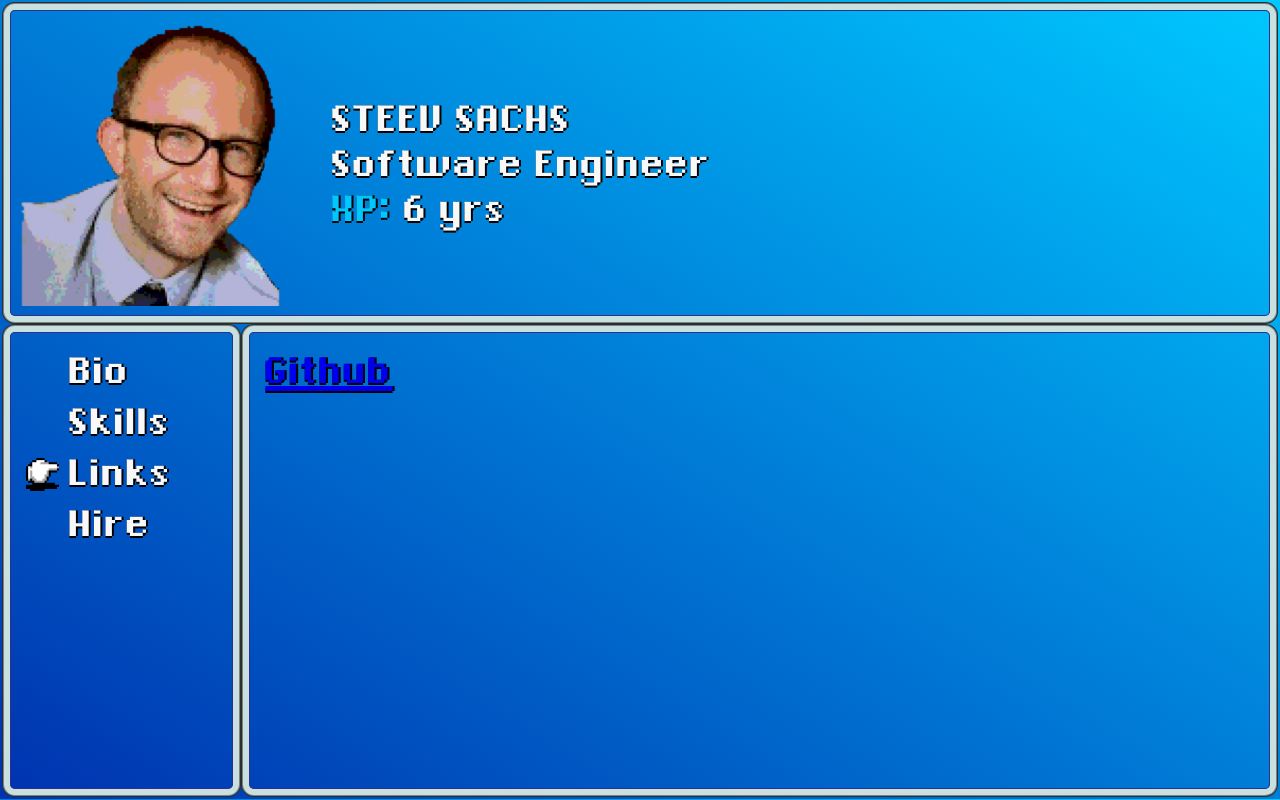
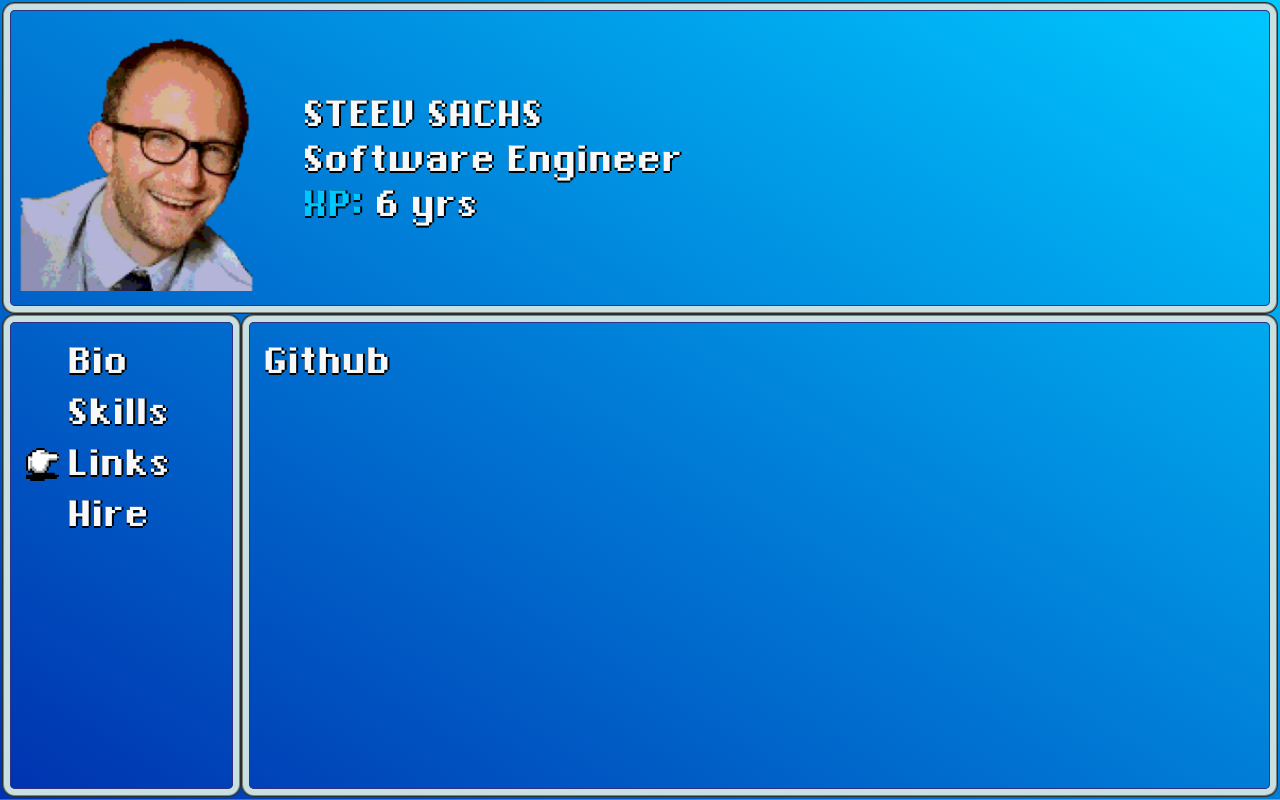
Before and after one commit to steevsachs/steevdev, a React app: page /bio in a window 1280 px wide. Both pictures are taken after a click on the element "Links". Built offline with nearby package versions, Linux system fonts and the light colour scheme; a web font is replaced by a local one.

Commit message:
Fix styles for ios

```diff
--- a/src/components/App.tsx
+++ b/src/components/App.tsx
@@ -7,6 +7,8 @@ import MenuContent from './MenuContent'
 import Portrait from './Portrait'
 import React from 'react'
 import Navigation from './Navigation'
+import Bio from '../modules/bio/components/Bio'
+import Links from '../modules/links/components/Links'
 
 const styles = {
   body: {
@@ -43,7 +45,7 @@ const App: React.FC = () => (
       <div className={styles.section}>
         <MenuContainer className={styles.header}>
           <Portrait />
-          <MenuContent>
+          <MenuContent className={css({ display: 'flex', flexGrow: 1 })}>
             <div>STEEV SACHS</div>
             <div>Software Engineer</div>
             <div>
@@ -63,26 +65,8 @@ const App: React.FC = () => (
             match: { params: { navItem: NavItems } }
           }) => <Navigation selected={navItem} />}
         />
-        <Route
-          path={`/${NavItems.Bio}`}
-          render={() => (
-            <MenuContainer className={styles.main}>
-              <div>
-                Full stack engineer seeking opportunities to contribute to the development of
-                efficient, innovative, high-quality software and processes as part of a team of
-                passionate professionals who love their jobs and their products
-              </div>
-            </MenuContainer>
-          )}
-        />
-        <Route
-          path={`/${NavItems.Social}`}
-          render={() => (
-            <MenuContainer className={styles.main}>
-              <a href="https://github.com/steevsachs">Github</a>
-            </MenuContainer>
-          )}
-        />
+        <Route path={`/${NavItems.Bio}`} component={Bio} />
+        <Route path={`/${NavItems.Social}`} component={Links} />
         <Route
           path={`/${NavItems.Skills}`}
           render={() => (
--- a/src/components/Portrait.tsx
+++ b/src/components/Portrait.tsx
@@ -2,7 +2,16 @@ import React from 'react'
 import { css } from 'emotion'
 
 const styles = {
-  main: css({}),
+  main: css({
+    '& img': {
+      height: '100%',
+      width: '100%',
+    },
+    display: 'flex',
+    flexGrow: 0,
+    height: '90%',
+    maxWidth: '90%',
+  }),
 }
 
 const Portrait: React.FC = () => (
--- /dev/null
+++ b/src/modules/bio/components/Bio.tsx
@@ -0,0 +1,15 @@
+import { styles } from '../../../components/App'
+import MenuContainer from '../../../components/MenuContainer'
+import React from 'react'
+
+const Bio: React.FC = () => (
+  <MenuContainer className={styles.main}>
+    <div>
+      Full stack engineer seeking opportunities to contribute to the development of efficient,
+      innovative, high-quality software and processes as part of a team of passionate professionals
+      who love their jobs and their products
+    </div>
+  </MenuContainer>
+)
+
+export default Bio
--- /dev/null
+++ b/src/modules/links/components/Links.tsx
@@ -0,0 +1,11 @@
+import React from 'react'
+import MenuContainer from '../../../components/MenuContainer'
+import { styles } from '../../../components/App'
+
+const Links: React.FC = () => (
+  <MenuContainer className={styles.main}>
+    <a href="https://github.com/steevsachs">Github</a>
+  </MenuContainer>
+)
+
+export default Links
--- a/src/styles.ts
+++ b/src/styles.ts
@@ -34,6 +34,13 @@ const createFontFace = ({ fontFamily, fontWeight, filename }: Font): CSSObject =
 const globalStyles: CSSObject[] = [
   ...fonts.map(createFontFace),
   {
+    a: {
+      '&:visited': {
+        color: 'inherit',
+      },
+      color: 'inherit',
+      textDecoration: 'none',
+    },
     body: {
       '& #root': {
         height: 'calc(100vh - 5px)',
--- a/webpack.config.js
+++ b/webpack.config.js
@@ -11,7 +11,7 @@ const include = [resolve(rootDir, 'src'), resolve(rootDir, 'config')]
 
 module.exports = (env = {}) => ({
   devServer: {
-    allowedHosts: ['localhost', '.steev.dev'],
+    allowedHosts: ['localhost', '.steev.dev', 'bs-local.com'],
     historyApiFallback: true,
     host: 'localhost',
     https: true,
```
